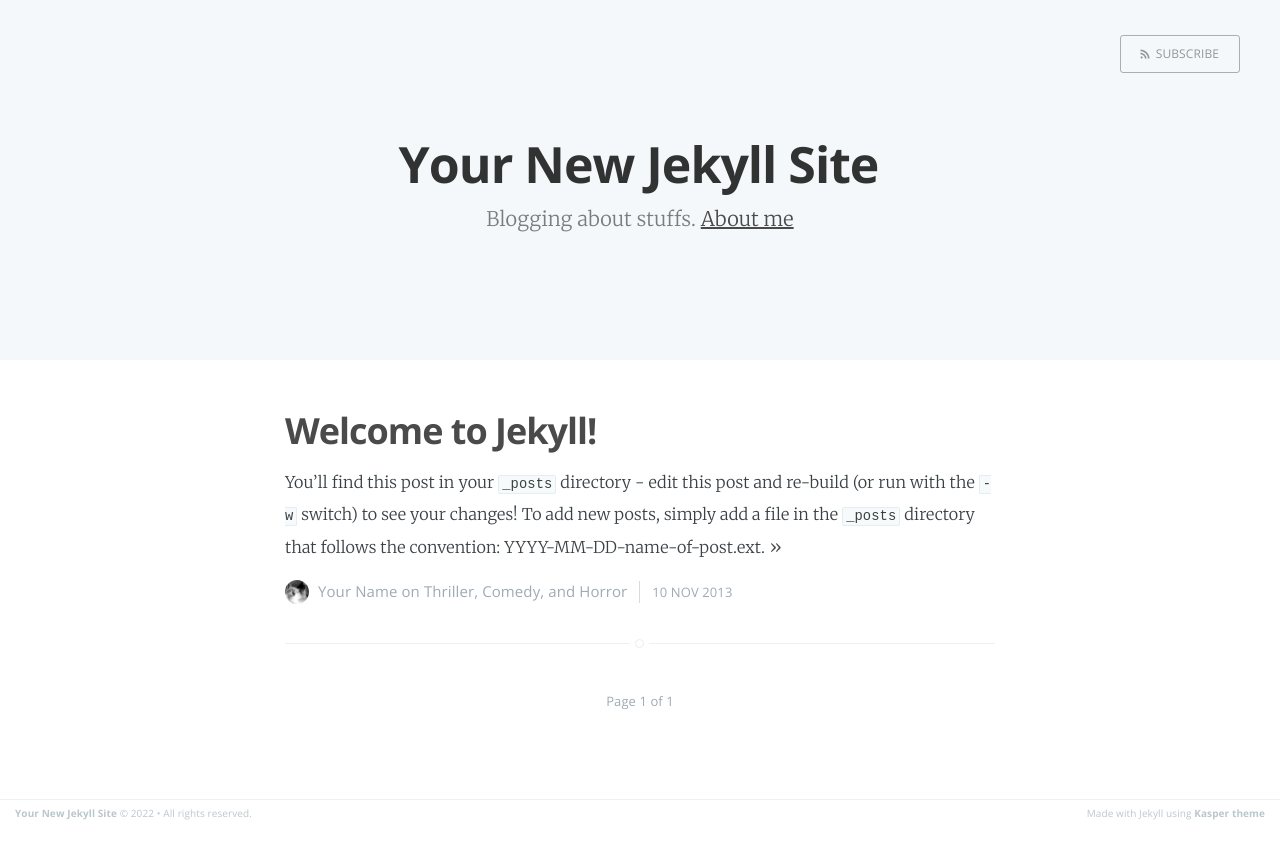
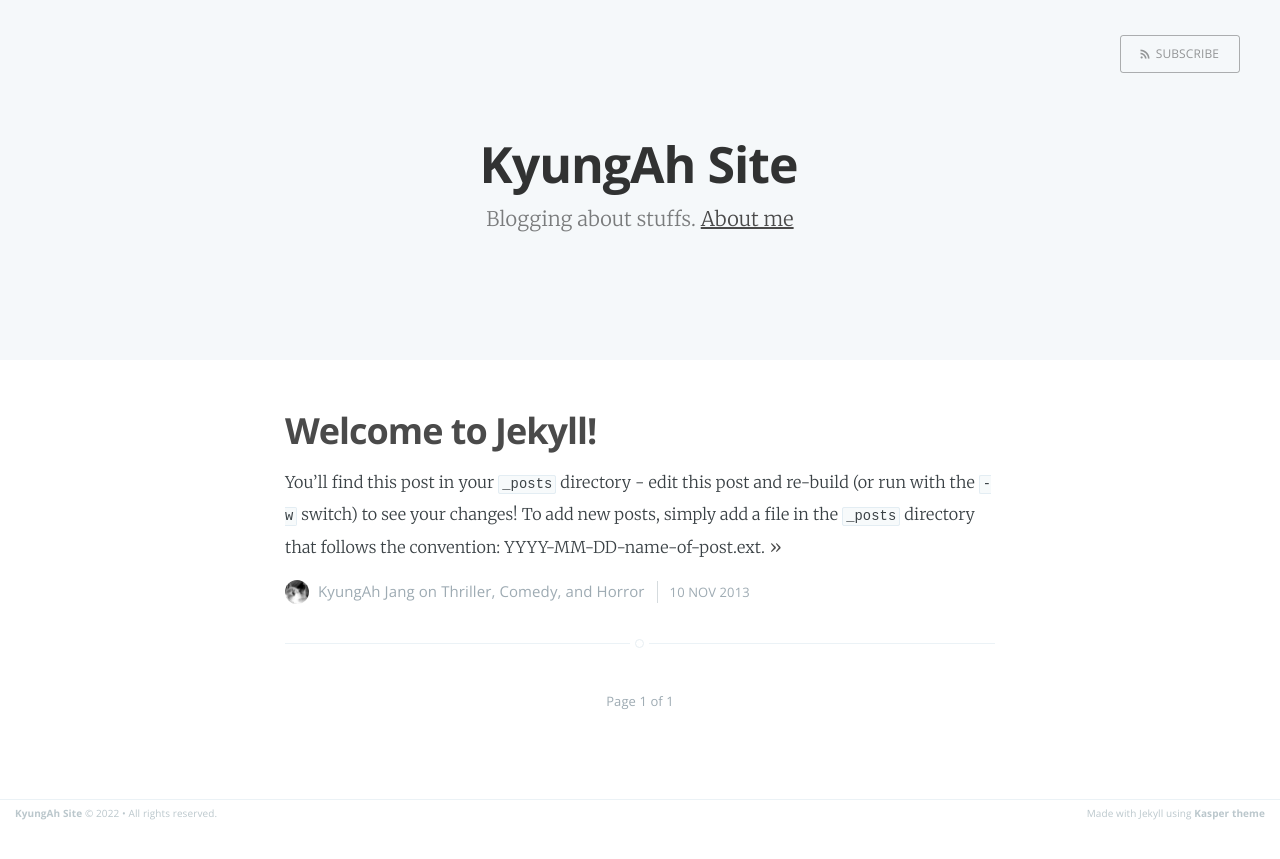
Before and after one commit to kajang93/kajang93.github.io, a Jekyll site: the page built from index.html, in a window 1280 px wide. Shown: the top 859 px of the page. Built offline with Jekyll 4.4.1, drawn with Linux system fonts in a browser that asks for light colours; the list of posts is cut into pages by our own code.

Commit message:
Update _config.yml

```diff
--- a/_config.yml
+++ b/_config.yml
@@ -1,19 +1,19 @@
-name: Your New Jekyll Site
+name: KyungAh Site
 description: Blogging about stuffs
-meta_description: "Your New Jekyll Site, Blogging about stuffs"
+meta_description: "KyungAh Site, Blogging about stuffs"
 
 markdown: kramdown
 highlighter: rouge
 logo: false
 paginate: 15
 baseurl:
-domain_name: "http://yourblog-domain.com"
+domain_name: "http://KyungAhblog-domain.com"
 google_analytics: "UA-XXXXXXXX-X"
 plugins: [jekyll-paginate]
 
 # Details for the RSS feed generator
 url: ""
-author: "Your Name"
+author: "KyungAh Jang"
 
 # Disqus config
 disqus-shortname: ""
```
